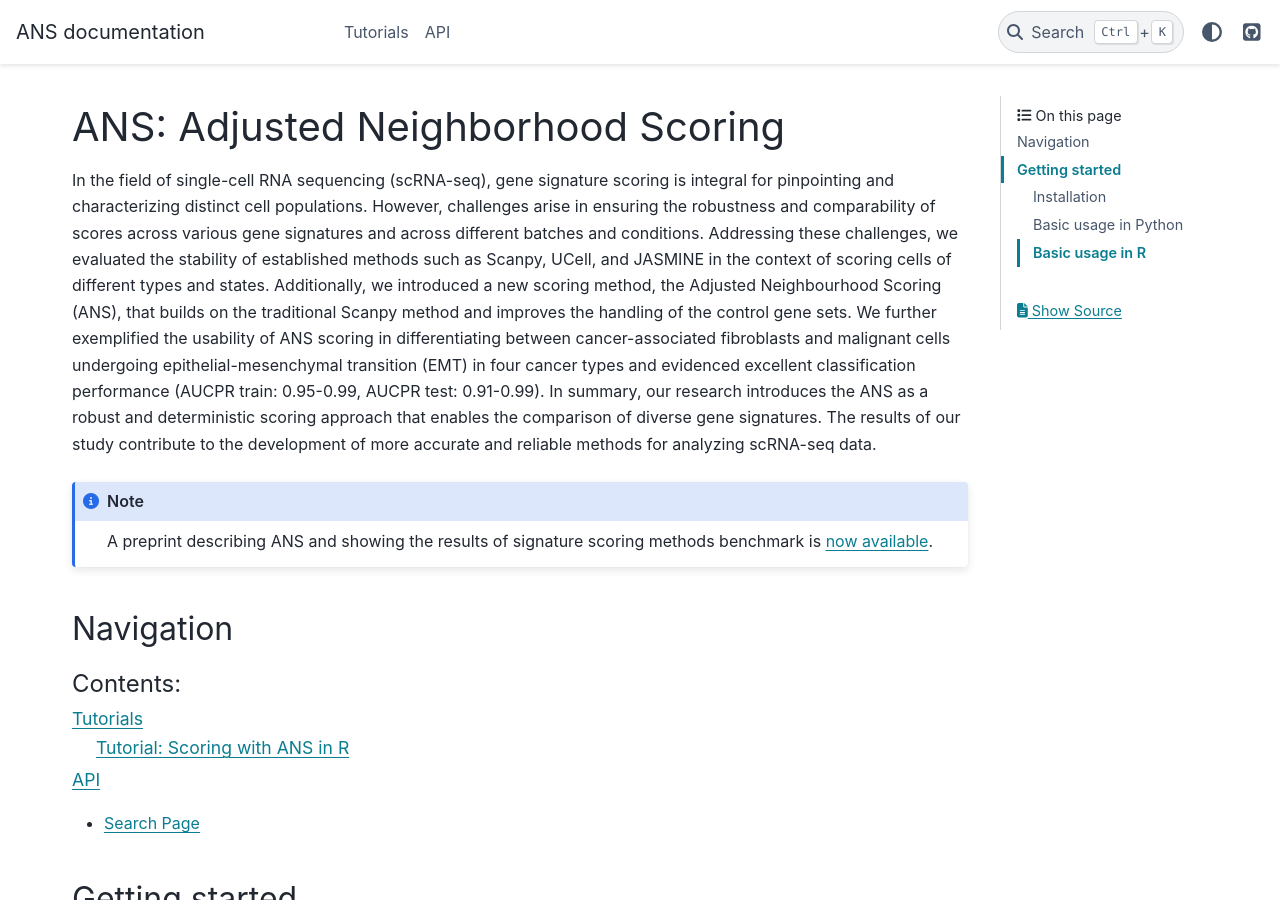
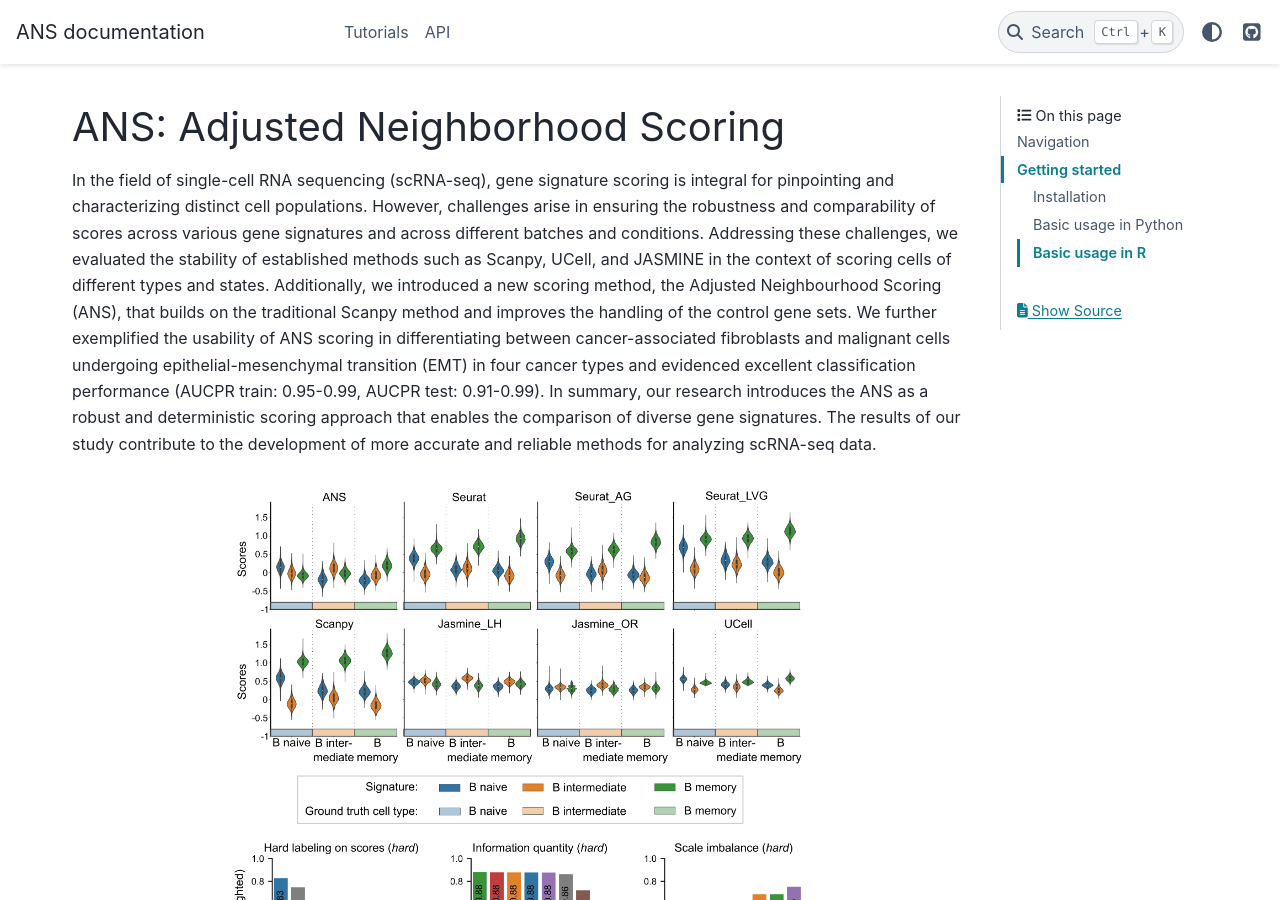
Before and after one commit to lciernik/ANS_signature_scoring, a Sphinx documentation site: the page built from docs/index.rst, in a window 1280 px wide and 900 px high. Built offline with Sphinx 7.4.7 and the PyData theme 0.15.4, drawn with Linux system fonts in a browser that asks for light colours; pages that are not in the unit, such as notebooks, are missing from menus.

Commit message:
adapted index

```diff
--- a/docs/index.rst
+++ b/docs/index.rst
@@ -6,6 +6,11 @@
 ANS: Adjusted Neighborhood Scoring
 ==================================
 In the field of single-cell RNA sequencing (scRNA-seq), gene signature scoring is integral for pinpointing and characterizing distinct cell populations. However, challenges arise in ensuring the robustness and comparability of scores across various gene signatures and across different batches and conditions. Addressing these challenges, we evaluated the stability of established methods such as Scanpy, UCell, and JASMINE in the context of scoring cells of different types and states. Additionally, we introduced a new scoring method, the Adjusted Neighbourhood Scoring (ANS), that builds on the traditional Scanpy method and improves the handling of the control gene sets. We further exemplified the usability of ANS scoring in differentiating between cancer-associated fibroblasts and malignant cells undergoing epithelial-mesenchymal transition (EMT) in four cancer types and evidenced excellent classification performance (AUCPR train: 0.95-0.99, AUCPR test: 0.91-0.99). In summary, our research introduces the ANS as a robust and deterministic scoring approach that enables the comparison of diverse gene signatures. The results of our study contribute to the development of more accurate and reliable methods for analyzing scRNA-seq data.
+
+.. image:: img/website_figure.png
+  :width: 600
+  :alt: Performance comparison ANS and other scRNA-seq scoring methods on celltype annotation.
+  :align: center
 
 .. note::
    A preprint describing ANS and showing the results of signature scoring methods benchmark is  `now available <https://doi.org/10.1101/2023.09.20.558114>`_.
```
